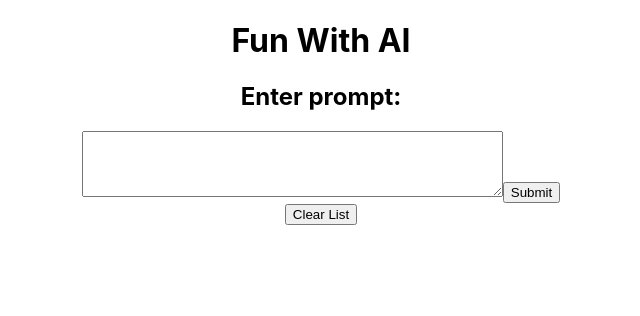
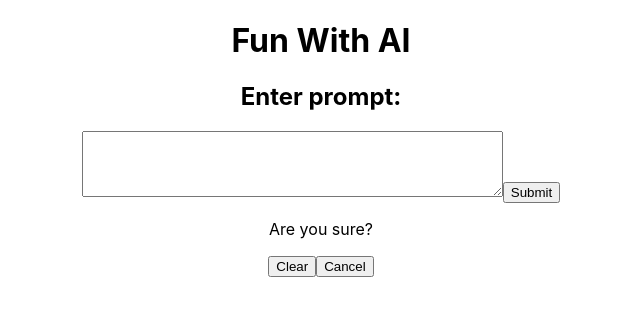
Before and after one commit to maniutin/fun-with-ai, a React (Create React App) app: page / in a window 1280 px wide. Both pictures are taken after a click on the button "Clear List". Shown: the top 316 px of the page, without its empty margins (319-959 px from the left). Built offline with nearby package versions, Linux system fonts and the light colour scheme.

Commit message:
add clear list confirmation

```diff
--- a/src/components/ResultList.js
+++ b/src/components/ResultList.js
@@ -1,7 +1,15 @@
 import "./ResultList.css";
 
 export default function ResultList(props) {
-  const { returnedText, enteredPrompt, pastPrompts, clearList } = props;
+  const {
+    returnedText,
+    enteredPrompt,
+    pastPrompts,
+    clearList,
+    beingCleared,
+    setBeingCleared,
+    clearListConfirmation,
+  } = props;
 
   const allPrompts = pastPrompts.slice(0, 10).map((prompt, index) => (
     <div key={index}>
@@ -22,7 +30,16 @@ export default function ResultList(props) {
 
   return (
     <div className="result-list">
-      <button onClick={clearList}>Clear List</button>
+      {!beingCleared && (
+        <button onClick={clearListConfirmation}>Clear List</button>
+      )}
+      {beingCleared && (
+        <div>
+          <p>Are you sure?</p>
+          <button onClick={clearList}>Clear</button>
+          <button onClick={() => setBeingCleared(false)}>Cancel</button>
+        </div>
+      )}
       {pastPrompts.length !== 0 && <h1>Results</h1>}
       {allPrompts}
     </div>
--- a/src/components/ResultListContainer.js
+++ b/src/components/ResultListContainer.js
@@ -1,17 +1,24 @@
-import { useEffect } from "react";
+import { useEffect, useState } from "react";
 
 import ResultList from "./ResultList";
 
 export default function ResultListContainer(props) {
   const { returnedText, enteredPrompt, pastPrompts, setPastPrompts } = props;
 
+  const [beingCleared, setBeingCleared] = useState(false);
+
   useEffect(() => {
     localStorage.setItem("recent-prompts", JSON.stringify(pastPrompts));
   }, [pastPrompts]);
 
+  const clearListConfirmation = () => {
+    setBeingCleared(true);
+  };
+
   const clearList = () => {
     setPastPrompts([]);
     localStorage.clear();
+    setBeingCleared(false);
   };
 
   return (
@@ -21,6 +28,9 @@ export default function ResultListContainer(props) {
         enteredPrompt={enteredPrompt}
         pastPrompts={pastPrompts}
         clearList={clearList}
+        beingCleared={beingCleared}
+        setBeingCleared={setBeingCleared}
+        clearListConfirmation={clearListConfirmation}
       />
     </div>
   );
```
